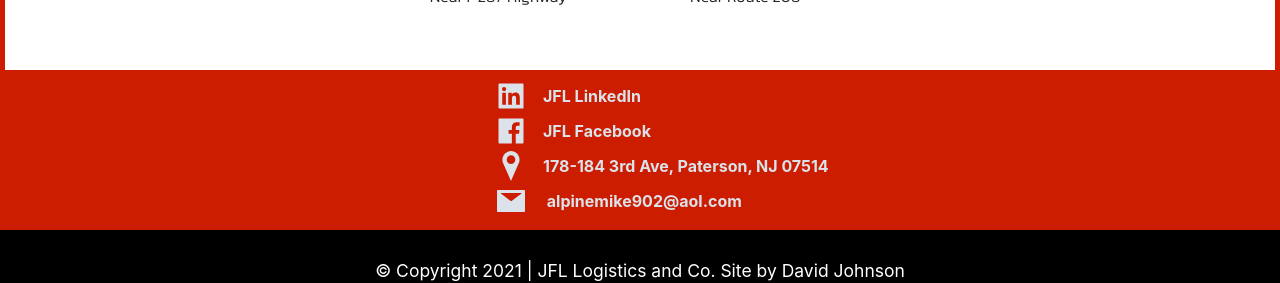
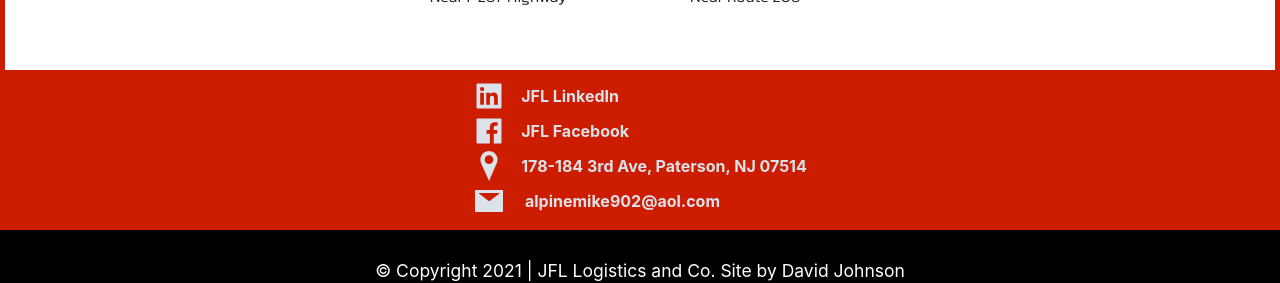
Before and after one commit to johnsondavid1107/JFL_Logistics, a React (Create React App) app in the folder jfl_logistics/client/: page /location in a window 1280 px wide. Shown: the part 1222-1505 px from the top of the page. Built offline with nearby package versions, Linux system fonts and the light colour scheme; what react-toast-notifications would draw is missing.

Commit message:
changed styling for the position of the socialmedia bar

```diff
--- a/jfl_logistics/client/src/components/SocialMediaFooter.js
+++ b/jfl_logistics/client/src/components/SocialMediaFooter.js
@@ -14,67 +14,77 @@
     const styles = {
         noPadding: {
             padding: 0,
-            marginTop: "0px"
-
-        },
-        color: {
+            marginTop: "0px",
             backgroundColor: "#cc1d00",
             paddingTop: "10px",
             paddingBottom: "10px"
-        }
+
+        },
+
     }
     return (
         <div className="container-fluid" style={styles.noPadding}>
-            <footer className="footer">
 
-                <div className="container-fluid" style={styles.color}>
+            <div className="row d-flex justify-content-center">
+                <footer className="footer">
 
-                    <div className="row d-flex justify-content-center">
-                        <div className="col-4"></div>
-                        <div className="col-7">
+                    <div className="col-12 d-flex flex-column ">
+                        <div>
                             <a href="https://www.linkedin.com/in/mike-lapi-0794bb36/" target="_blank">
                                 <AiFillLinkedin className={"iconFooter"} size={"2em"} />
                             </a>
                             <b className="iconText">JFL LinkedIn</b>
                         </div>
-                        <div className="col-4"></div>
-                        <div className="col-7">
+
+                        <div>
                             <AiFillFacebook className={"iconFooter"} size={"2em"} />
                             <b className="iconText">JFL Facebook</b>
                         </div>
 
-                    </div>
 
-                    <div className="row d-flex justify-content-center">
-                        <div className="col-4"></div>
-
-                        <div className="col-7">
+                        <div>
                             <a href="https://www.google.com/maps/place/178+3rd+Ave,+Paterson,+NJ+07514/@40.9364382,-74.145322,17z/data=!3m1!4b1!4m5!3m4!1s0x89c2fc8a6b98371d:0x9b161454cf375a5a!8m2!3d40.9364382!4d-74.1431333" target="_blank">
                                 <GiPositionMarker className={"iconFooter"} size={"2em"} />
                             </a>
-                            <a href="https://www.google.com/maps/place/178+3rd+Ave,+Paterson,+NJ+07514/@40.9364382,-74.145322,17z/data=!3m1!4b1!4m5!3m4!1s0x89c2fc8a6b98371d:0x9b161454cf375a5a!8m2!3d40.9364382!4d-74.1431333" target="_blank">
+
+
+
+                            <a
+                                href="https://www.google.com/maps/place/178+3rd+Ave,+Paterson,+NJ+07514/@40.9364382,-74.145322,17z/data=!3m1!4b1!4m5!3m4!1s0x89c2fc8a6b98371d:0x9b161454cf375a5a!8m2!3d40.9364382!4d-74.1431333"
+                                target="_blank">
                                 <b className="iconText">178-184 3rd Ave, Paterson, NJ 07514</b>
                             </a>
                         </div>
-                    </div>
-                    <div className="row d-flex justify-content-center">
-                        <div className="col-4"></div>
-                        <div className="col-7">
-                            <a href="mailto:alpinemike902@aol.com"> <AiFillMail className={"iconFooter"} size={"2em"} /></a>
-                            <a href="mailto:alpinemike902@aol.com"><b className="iconText"> alpinemike902@aol.com</b></a>
 
+                        <div>
+                            <a
+                                href="mailto:alpinemike902@aol.com">
+                                <AiFillMail
+                                    className={"iconFooter"}
+                                    size={"2em"} /></a>
+                            <a
+                                href="mailto:alpinemike902@aol.com">
+                                <b className="iconText"> alpinemike902@aol.com
+                         </b>
+                            </a>
                         </div>
                     </div>
+
+                </footer>
+            </div>
 
 
 
 
-                </div>
 
 
-            </footer>
 
-        </div>
+
+
+
+
+
+        </div >
     )
 }
 export default SocialMediaFooter
```
Also changed, not shown: jfl_logistics/client/src/components/CSS/SocialMediaFooter.css (line endings or trailing spaces).
